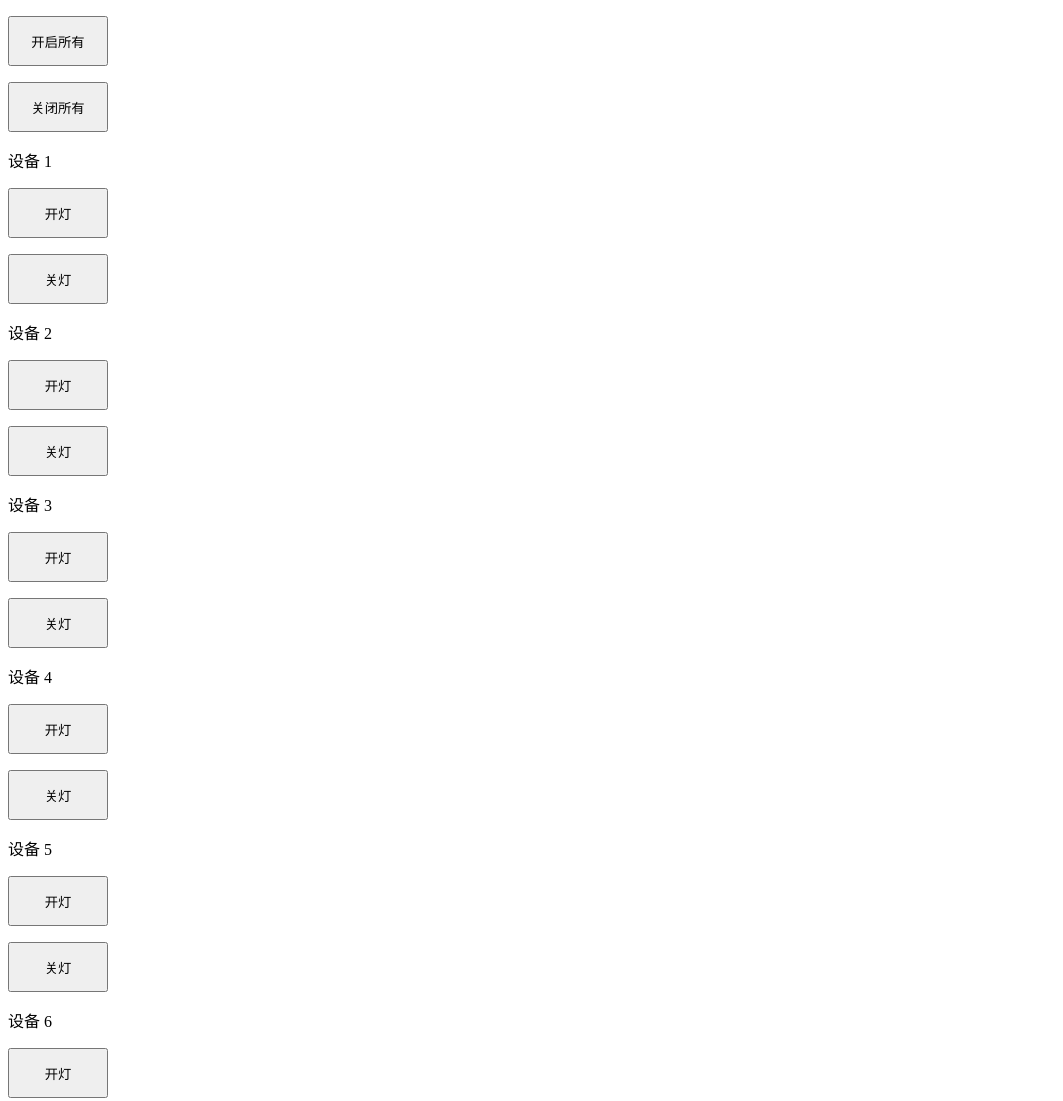
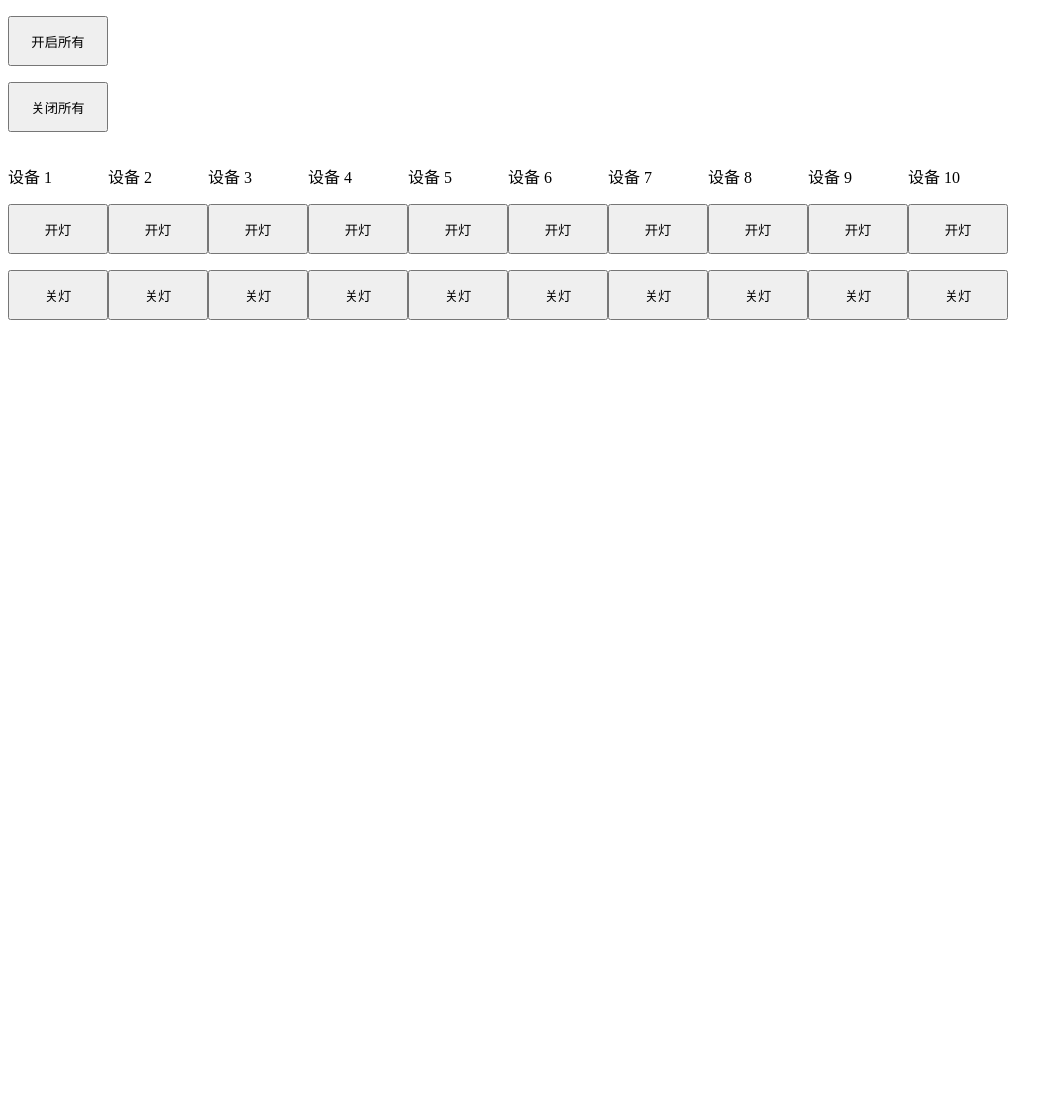
Before and after one commit to liaojunhui67373/led_gaoyi, a website: page LED2.0/html/index.html in a window 1280 px wide. Shown: the top 1101 px of the page, without its empty margins (0-1063 px from the left). After the commit the page ends 800 px from the top, so only its background shows below. Drawn offline with Linux system fonts and the light colour scheme.

Commit message:
按键并列显示 	modified:   LED2.0/html/index.html

```diff
--- a/LED2.0/html/index.html
+++ b/LED2.0/html/index.html
@@ -10,70 +10,92 @@
 </head>
 
 <body>
+
+  <!--按键-->
+  <style>
+    div {
+      float: left;
+    }
+  </style>
   <p><input type="button" value="开启所有" style="width: 100px; height: 50px" id="openAllBtn" onclick="openAllLed()"></p>
 
   <p><input type="button" value="关闭所有" style="width: 100px; height: 50px" id="closeAllBtn" onclick="closeAllLed()"></p>
 
-
+  <div>
+    <div>
       <p>设备 1</p>
-
-  <input type="button" value="开灯" style="width: 100px; height: 50px" id="openBtn34425" onclick="openLed('32425')">
-
-  <p><input type="button" value="关灯" style="width: 100px; height: 50px" id="closeBtn34425" onclick="closeLed('32425')"></p>
-
+      <p><input type="button" value="开灯" style="width: 100px; height: 50px" id="openBtn34425"
+          onclick="openLed('32425')"></p>
+      <p><input type="button" value="关灯" style="width: 100px; height: 50px" id="closeBtn34425"
+          onclick="closeLed('32425')"></p>
+    </div>
+    <div>
       <p>设备 2</p>
-
-  <p><input type="button" value="开灯" style="width: 100px; height: 50px" id="openBtn34422" onclick="openLed('32422')"></p>
-
-  <p><input type="button" value="关灯" style="width: 100px; height: 50px" id="closeBtn34422" onclick="closeLed('32422')"></p>
-
+      <p><input type="button" value="开灯" style="width: 100px; height: 50px" id="openBtn34422"
+          onclick="openLed('32422')"></p>
+      <p><input type="button" value="关灯" style="width: 100px; height: 50px" id="closeBtn34422"
+          onclick="closeLed('32422')"></p>
+    </div>
+    <div>
       <p>设备 3</p>
-
-  <p><input type="button" value="开灯" style="width: 100px; height: 50px" id="openBtn34422" onclick="openLed('32411')"></p>
-
-  <p><input type="button" value="关灯" style="width: 100px; height: 50px" id="closeBtn34422" onclick="closeLed('32411')"></p>
-
+      <p><input type="button" value="开灯" style="width: 100px; height: 50px" id="openBtn32411"
+          onclick="openLed('32411')"></p>
+      <p><input type="button" value="关灯" style="width: 100px; height: 50px" id="closeBtn32411"
+          onclick="closeLed('32411')"></p>
+    </div>
+    <div>
       <p>设备 4</p>
-
-  <p><input type="button" value="开灯" style="width: 100px; height: 50px" id="openBtn34422" onclick="openLed('32426')"></p>
-
-  <p><input type="button" value="关灯" style="width: 100px; height: 50px" id="closeBtn34422" onclick="closeLed('32426')"></p>
-
+      <p><input type="button" value="开灯" style="width: 100px; height: 50px" id="openBtn32426"
+          onclick="openLed('32426')"></p>
+      <p><input type="button" value="关灯" style="width: 100px; height: 50px" id="closeBtn32426"
+          onclick="closeLed('32426')"></p>
+    </div>
+    <div>
       <p>设备 5</p>
-
-  <p><input type="button" value="开灯" style="width: 100px; height: 50px" id="openBtn34422" onclick="openLed('32428')"></p>
-
-  <p><input type="button" value="关灯" style="width: 100px; height: 50px" id="closeBtn34422" onclick="closeLed('32428')"></p>
-
+      <p><input type="button" value="开灯" style="width: 100px; height: 50px" id="openBtn32428"
+          onclick="openLed('32428')"></p>
+      <p><input type="button" value="关灯" style="width: 100px; height: 50px" id="closeBtn32428"
+          onclick="closeLed('32428')"></p>
+    </div>
+    <div>
       <p>设备 6</p>
-
-  <p><input type="button" value="开灯" style="width: 100px; height: 50px" id="openBtn34422" onclick="openLed('32429')"></p>
-
-  <p><input type="button" value="关灯" style="width: 100px; height: 50px" id="closeBtn34422" onclick="closeLed('32429')"></p>
-
+      <p><input type="button" value="开灯" style="width: 100px; height: 50px" id="openBtn32429"
+          onclick="openLed('32429')">
+      </p>
+      <p><input type="button" value="关灯" style="width: 100px; height: 50px" id="closeBtn32429"
+          onclick="closeLed('32429')"></p>
+    </div>
+    <div>
       <p>设备 7</p>
-
-  <p><input type="button" value="开灯" style="width: 100px; height: 50px" id="openBtn34422" onclick="openLed('32430')"></p>
-
-  <p><input type="button" value="关灯" style="width: 100px; height: 50px" id="closeBtn34422" onclick="closeLed('32430')"></p>
-
+      <p><input type="button" value="开灯" style="width: 100px; height: 50px" id="openBtn32430"
+          onclick="openLed('32430')"></p>
+      <p><input type="button" value="关灯" style="width: 100px; height: 50px" id="closeBtn32430"
+          onclick="closeLed('32430')"></p>
+    </div>
+    <div>
       <p>设备 8</p>
-
-  <p><input type="button" value="开灯" style="width: 100px; height: 50px" id="openBtn34422" onclick="openLed('32431')"></p>
-
-  <p><input type="button" value="关灯" style="width: 100px; height: 50px" id="closeBtn34422" onclick="closeLed('32431')"></p>
-
+      <p><input type="button" value="开灯" style="width: 100px; height: 50px" id="openBtn32431"
+          onclick="openLed('32431')">
+      </p>
+      <p><input type="button" value="关灯" style="width: 100px; height: 50px" id="closeBtn32431"
+          onclick="closeLed('32431')"></p>
+    </div>
+    <div>
       <p>设备 9</p>
-
-  <p><input type="button" value="开灯" style="width: 100px; height: 50px" id="openBtn34422" onclick="openLed('32432')"></p>
-
-  <p><input type="button" value="关灯" style="width: 100px; height: 50px" id="closeBtn34422" onclick="closeLed('32432')"></p>
-
+      <p><input type="button" value="开灯" style="width: 100px; height: 50px" id="openBtn32432"
+          onclick="openLed('32432')"></p>
+      <p><input type="button" value="关灯" style="width: 100px; height: 50px" id="closeBtn32432"
+          onclick="closeLed('32432')"></p>
+    </div>
+    <div>
       <p>设备 10</p>
 
-  <p><input type="button" value="开灯" style="width: 100px; height: 50px" id="openBtn34422" onclick="openLed('32433')"></p>
-
-  <p><input type="button" value="关灯" style="width: 100px; height: 50px" id="closeBtn34422" onclick="closeLed('32433')"></p>
+      <p><input type="button" value="开灯" style="width: 100px; height: 50px" id="openBtn32433"
+          onclick="openLed('32433')"></p>
+      <p><input type="button" value="关灯" style="width: 100px; height: 50px" id="closeBtn32433"
+          onclick="closeLed('32433')"></p>
+    </div>
+  </div>
 
 
 
@@ -83,31 +105,31 @@
 
   <script>
 
-    //开灯
-    function openLed(string){
+    //发送开灯请求
+    function openLed(string) {
       var oReq = new XMLHttpRequest();
-      oReq.open('GET','/openLed?id=' + string);
+      oReq.open('GET', '/openLed?id=' + string);
       oReq.send(null);
     };
 
-    //关灯
-    function closeLed(string){
+    //发送关灯请求
+    function closeLed(string) {
       var oReq = new XMLHttpRequest();
-      oReq.open('GET','/closeLed?id=' + string);
+      oReq.open('GET', '/closeLed?id=' + string);
       oReq.send(null);
     }
 
     //开启所有灯
-    function openAllLed(){
+    function openAllLed() {
       var oReq = new XMLHttpRequest();
-      oReq.open('GET','/allON');
+      oReq.open('GET', '/allON');
       oReq.send(null);
     }
 
     //关闭所有灯
-    function closeAllLed(){
+    function closeAllLed() {
       var oReq = new XMLHttpRequest();
-      oReq.open('GET','/allOFF');
+      oReq.open('GET', '/allOFF');
       oReq.send(null);
     }
 
```
Lines whose indentation alone changed are shown as unchanged.
